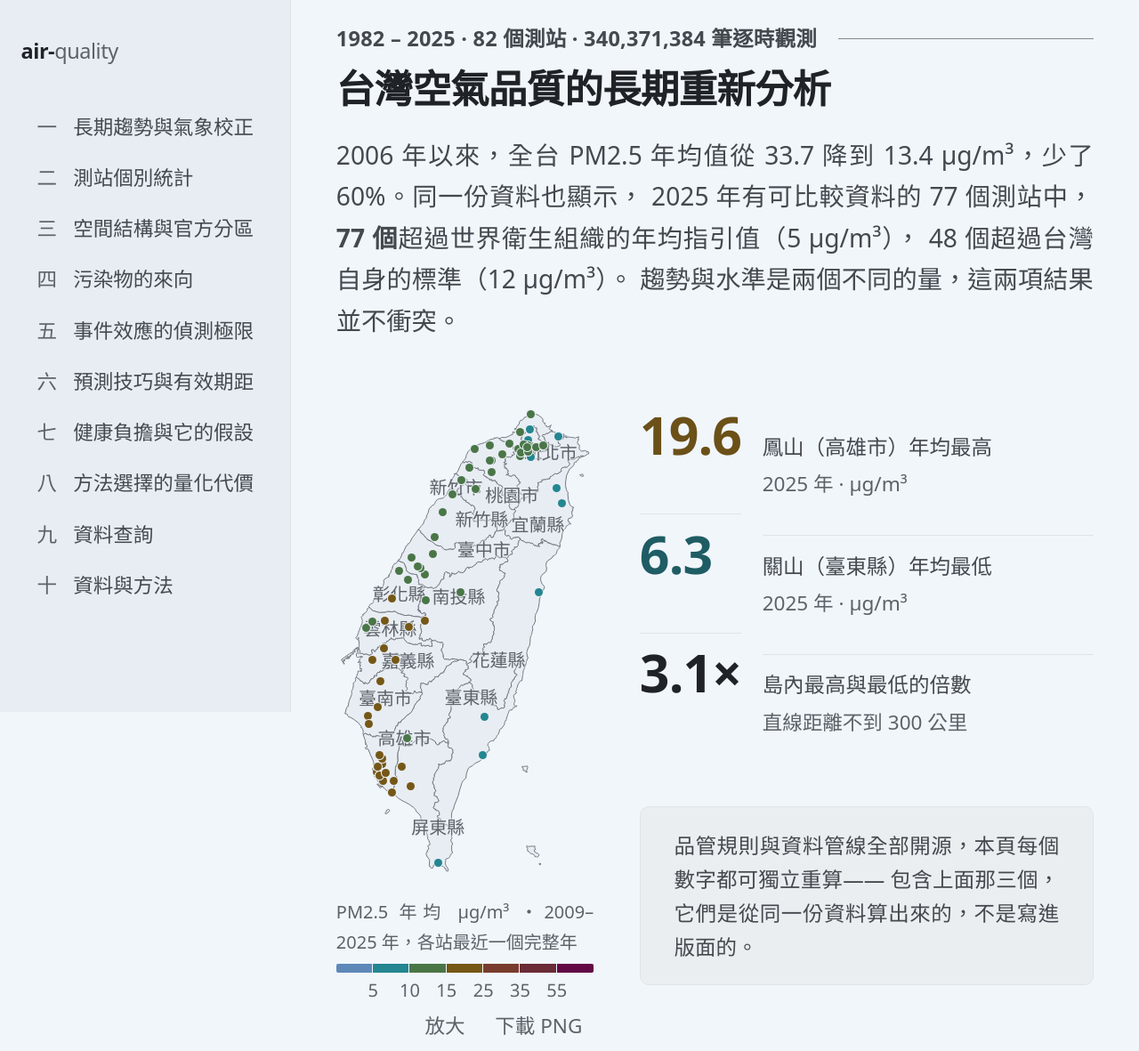
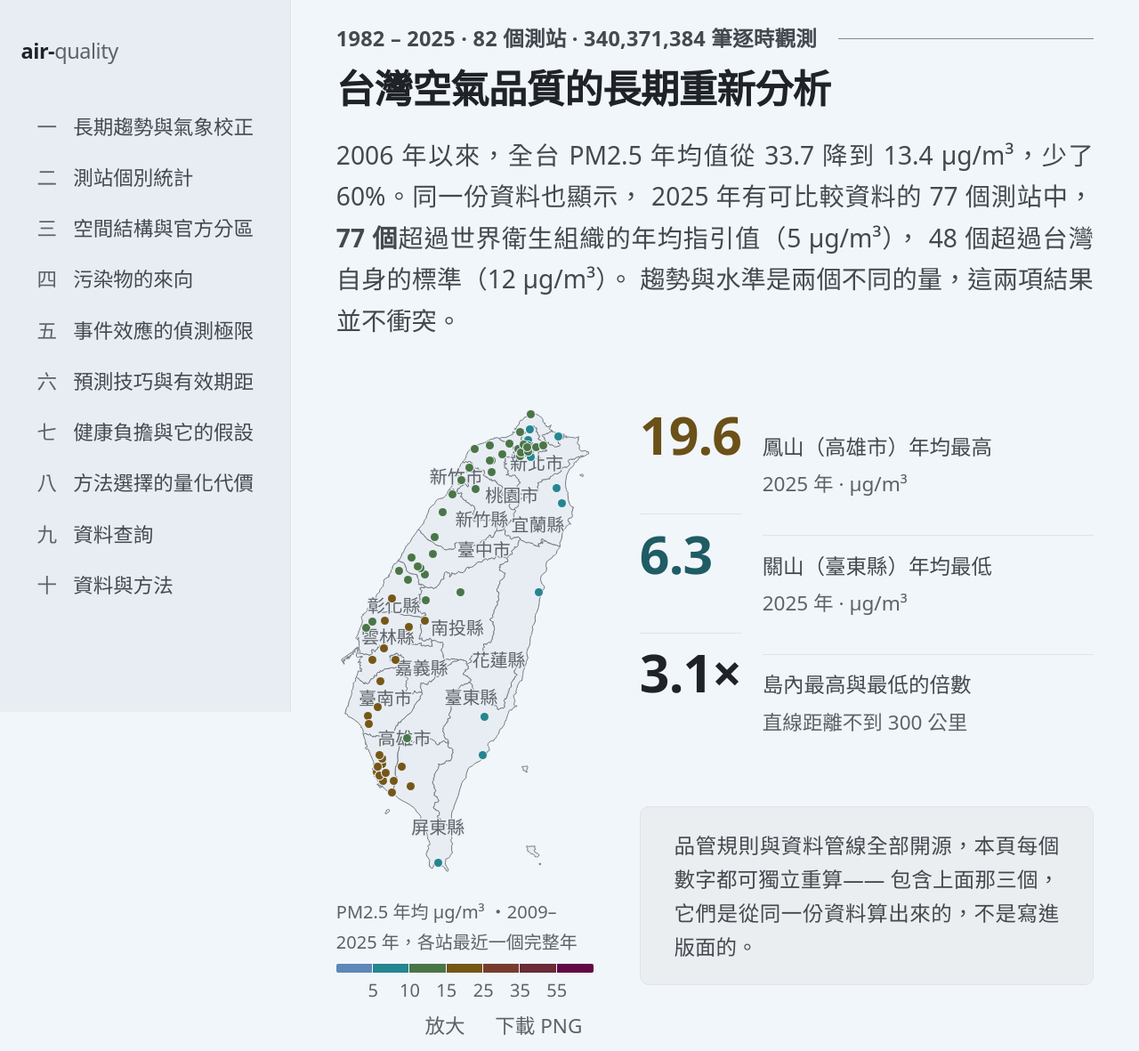
Before and after one commit to kuotunyu/air-quality, an Astro site in the folder web/: page / in a window 1280 px wide. Shown: the top 1181 px of the page at 89% size. Built offline with nearby package versions, Linux system fonts and the light colour scheme; Astro itself is replaced by a stand-in of ours.

Commit message:
A county name with thirteen readings through it
Chapter 0's map places county names in two passes: the first takes an anchor
clear of every station dot, the second lets whatever is still unnamed fall back
to any legal anchor. "Any" was doing the damage. Measured at a 900 viewport,
「新北市」 had 13 of the 73 dots inside its box covering 58.4% of it, and the
first character could not be read at all; at 1440 it was 11 dots and 35.8%.

Three changes, and each one is measured on the rendered page.

The second pass takes the LEAST covered anchor instead of the first legal one.
Four anchors per county is not much to choose between, but choosing is free and
the county with the worst crowding has the most to gain.

The cost is area, not a count. One dot on a three-character name is a smudge and
twelve is a name nobody can read, and area is the question the eye is asking.
Past 0.55 of the box the name is not printed at all — calibrated by walking it,
because placement is solved at the smallest size the map is ever drawn at, where
a 9px dot is a larger share of a label than a reader will ever see: 0.35 and 0.45
print 14 names, 0.55 prints 15, 0.7 prints 16 and the sixteenth is 基隆市 under
the north coast cluster. The name this refuses is 「臺北市」, which has no anchor
in its own county that the basin cluster does not sit on.

And the halo is an outline now. Three stacked blurs were written for a county
border passing under a name, and a blur thins at the glyph's edge — exactly where
a 9px dot needs it to be opaque. Eight 1px offsets is a ring the dots cannot get
inside; the 4px blur underneath still does the original job.

Result: 15 names, the same count as before, no two overlapping at any width, and
the worst-covered name is 20.5% at 900 and 14.2% at 1440.

Also on that map: 「PM2.5 年均 μg/m³ · 2009–2025 年」 is a legend title in a
276px box, and it is a `<p>`, so it inherited the site's justification and set as
「PM2.5 年 均 μg/m³」. The floor that catches this everywhere else asks `main`,
and `main` is 885px wide there.

```diff
--- a/web/src/components/StationMap.astro
+++ b/web/src/components/StationMap.astro
@@ -187,14 +187,45 @@ const boxAt = (county: (typeof order)[number], anchor: { x: number; y: number })
 };
 const overlapsLabel = (box: [number, number, number, number]) =>
   boxes.some((b) => box[0] < b[2] && box[2] > b[0] && box[1] < b[3] && box[3] > b[1]);
-const overlapsData = (box: [number, number, number, number]) =>
-  stationPoints.some(
-    (pt) =>
-      pt.x + dotRadius > box[0] &&
-      pt.x - dotRadius < box[2] &&
-      pt.y + dotRadius > box[1] &&
-      pt.y - dotRadius < box[3],
-  );
+/*
+ * How much of a label box the readings would cover, 0 to 1.
+ *
+ * A count is the wrong measure: one dot on a three-character name is a smudge,
+ * and twelve is a name a reader cannot read. Area answers the question the eye
+ * is asking. Each dot is treated as its own square — same approximation the
+ * old overlap test made, and it errs toward caution at the corners.
+ */
+const coverage = (box: [number, number, number, number]) => {
+  const area = (box[2] - box[0]) * (box[3] - box[1]);
+  if (area <= 0) return 1;
+  let covered = 0;
+  for (const pt of stationPoints) {
+    const dx = Math.min(pt.x + dotRadius, box[2]) - Math.max(pt.x - dotRadius, box[0]);
+    const dy = Math.min(pt.y + dotRadius, box[3]) - Math.max(pt.y - dotRadius, box[1]);
+    if (dx > 0 && dy > 0) covered += dx * dy;
+  }
+  return covered / area;
+};
+
+/*
+ * Past this much of the box behind readings, the name is not printed.
+ *
+ * The number is in THIS coordinate space, not in rendered pixels: placement is
+ * solved at the smallest size the map is drawn at, where a 9px dot is a larger
+ * share of a label than it will be at 1440, so the fraction here runs higher
+ * than what a reader sees. It was calibrated by walking it — 0.35 and 0.45 both
+ * printed 14 names, 0.55 prints 15, 0.7 prints 16 and the sixteenth is 基隆市
+ * sitting under the north coast cluster.
+ *
+ * At 0.55, measured on the rendered page: 15 names, the same count as before
+ * any of this, and the worst-covered one is 「新北市」 at 20.5% of its box at a
+ * 900 viewport and 14.2% at 1440 — against 58.4% and 35.8% when the second pass
+ * took the first legal anchor instead of the best one. 「臺北市」 is the name
+ * this refuses; it has no anchor in its own county that the Taipei basin
+ * cluster does not sit on, and a name with a dot through its middle character
+ * is worse than a county the reader can find anyway.
+ */
+const MAX_COVERED = 0.55;
 const inFrame = (box: [number, number, number, number]) =>
   box[0] > 0 && box[2] < width && box[1] > 0 && box[3] < height;
 
@@ -212,14 +243,28 @@ const inFrame = (box: [number, number, number, number]) =>
 for (const pass of [0, 1]) {
   for (const county of order) {
     if (labelled.some((l) => l.name === county.name)) continue;
+    /*
+     * The second pass takes the LEAST covered anchor, not the first legal one.
+     *
+     * It used to take the first, and 新北市 is what that costs: 13 of the 73
+     * dots sat inside its box at a 900 viewport, 58.4% of the label's area, and
+     * the first character was unreadable under the Taipei basin cluster. Four
+     * anchors is not many to choose between, but choosing is free and the county
+     * with the worst crowding is exactly the one with the most to gain. A name
+     * whose best anchor is still worse than `MAX_COVERED` is not printed.
+     */
+    let best: { anchor: { x: number; y: number }; box: [number, number, number, number]; cost: number } | null = null;
     for (const anchor of county.anchors) {
       const box = boxAt(county, anchor);
       if (!inFrame(box) || overlapsLabel(box)) continue;
-      if (pass === 0 && overlapsData(box)) continue;
-      boxes.push(box);
-      labelled.push({ name: county.name, x: anchor.x, y: anchor.y });
-      break;
+      const cost = coverage(box);
+      if (cost > (pass === 0 ? 0 : MAX_COVERED)) continue;
+      if (best === null || cost < best.cost) best = { anchor, box, cost };
+      if (cost === 0) break;
     }
+    if (!best) continue;
+    boxes.push(best.box);
+    labelled.push({ name: county.name, x: best.anchor.x, y: best.anchor.y });
   }
 }
 
@@ -467,6 +512,13 @@ const dots = main.map((s) => {
     margin: 0 0 0.3rem;
     font-size: var(--chart-micro);
     color: var(--text-faint);
+    /* A legend title, not prose. It is a `<p>`, so it inherited the site's
+       justification, and its box is 276px at a 900 viewport — 13.8 characters
+       over two lines, which justification sets as 「PM2.5 年 均 μg/m³」. The
+       floor that catches this everywhere else is a container query on `main`,
+       and `main` is 885px wide here; nothing inside the hero's map column
+       establishes a container of its own. */
+    text-align: left;
   }
   .scale-when {
     color: var(--text-faint);
@@ -508,12 +560,30 @@ const dots = main.map((s) => {
     color: var(--text-faint);
     white-space: nowrap;
     pointer-events: none;
-    /* The fill is only a shade off the page, so a matching halo keeps the name
-       legible where a county border runs underneath it. */
+    /*
+     * An outline, not a glow.
+     *
+     * Three stacked blurs were enough for what they were written for — a county
+     * border passing under a name — and not for what actually passes under one.
+     * Measured at a 900 viewport: nine of the sixteen names have station dots
+     * inside their box, and the worst has twelve covering 37% of it. A blurred
+     * shadow thins out at the glyph's edge, which is exactly where a 9px dot
+     * needs it to be opaque, so 「臺北市」 lost its first character to the Taipei
+     * basin cluster.
+     *
+     * Eight 1px offsets is a solid ring the dots cannot get inside, and the 4px
+     * blur underneath still does the original job on the borders.
+     */
     text-shadow:
-      0 0 3px var(--bg-sunken),
-      0 0 3px var(--bg-sunken),
-      0 0 5px var(--bg-sunken);
+      1px 0 0 var(--bg-sunken),
+      -1px 0 0 var(--bg-sunken),
+      0 1px 0 var(--bg-sunken),
+      0 -1px 0 var(--bg-sunken),
+      1px 1px 0 var(--bg-sunken),
+      -1px -1px 0 var(--bg-sunken),
+      1px -1px 0 var(--bg-sunken),
+      -1px 1px 0 var(--bg-sunken),
+      0 0 4px var(--bg-sunken);
   }
 
   /*
```
